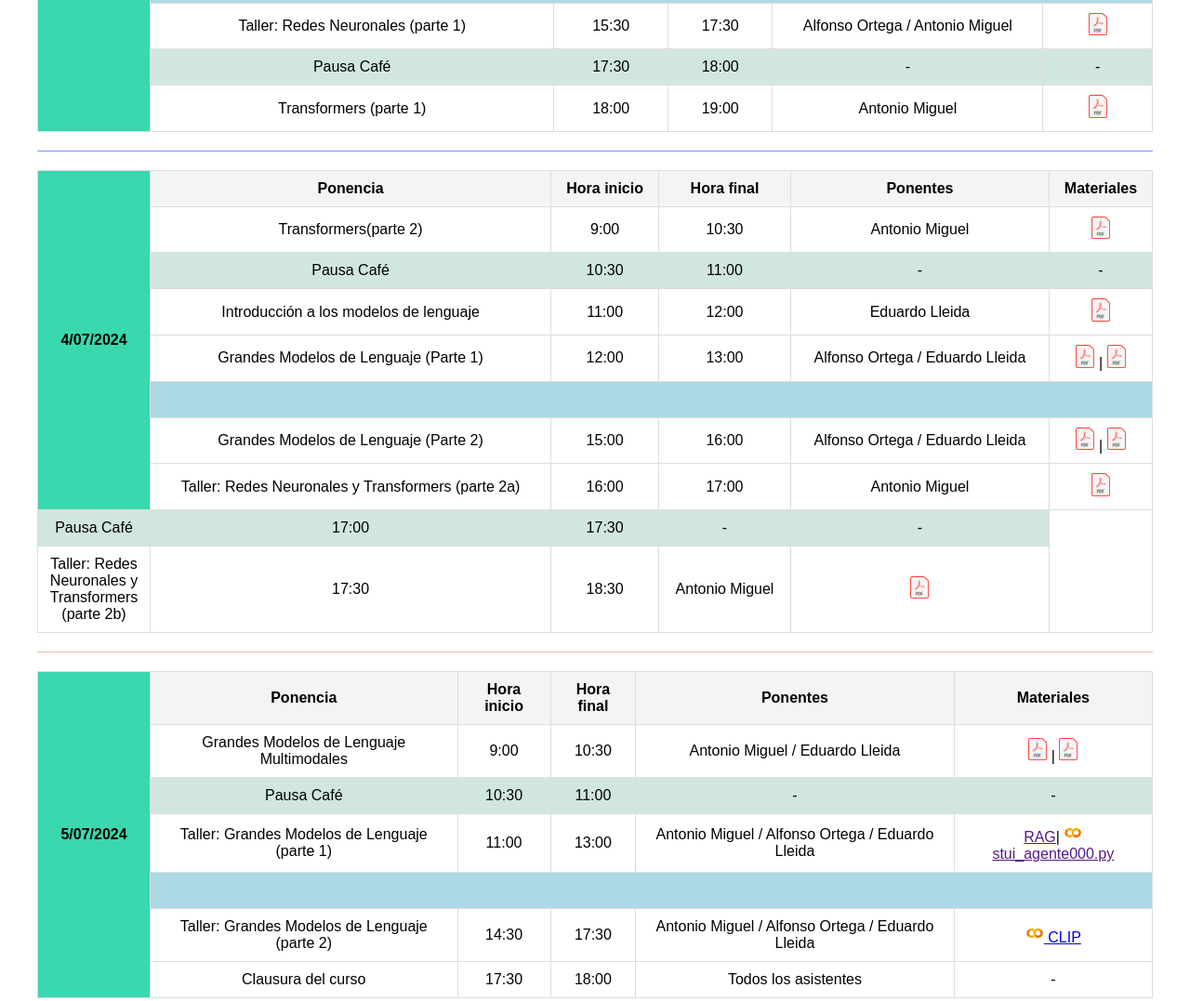
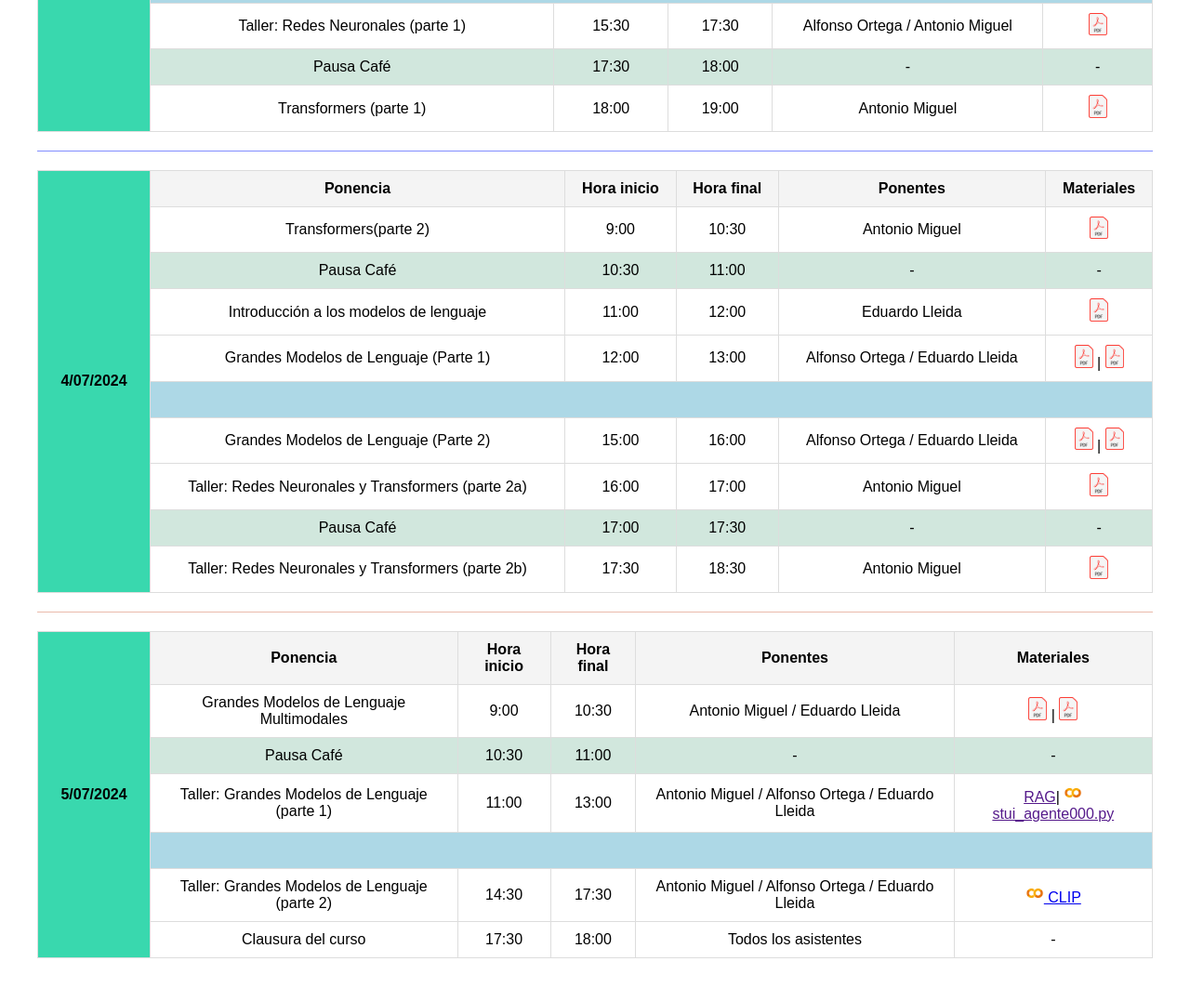
Before and after one commit to Elleida/cex2025, a plain HTML site: page index.html in a window 1280 px wide. Shown: the part 1055-2132 px from the top of the page at 93% size. Drawn offline with Linux system fonts and the light colour scheme.

Commit message:
Update index.html

```diff
--- a/index.html
+++ b/index.html
@@ -254,7 +254,7 @@
                 <hr style="height:1px;border-width:0;background-color:rgba(0, 26, 255, 0.493)">
                 <table>
                     <tr>
-                        <th rowspan="8" class="date-column">4/07/2024</th>
+                        <th rowspan="10" class="date-column">4/07/2024</th>
                         <th>Ponencia</th>
                         <th>Hora inicio</th>
                         <th>Hora final</th>
```
